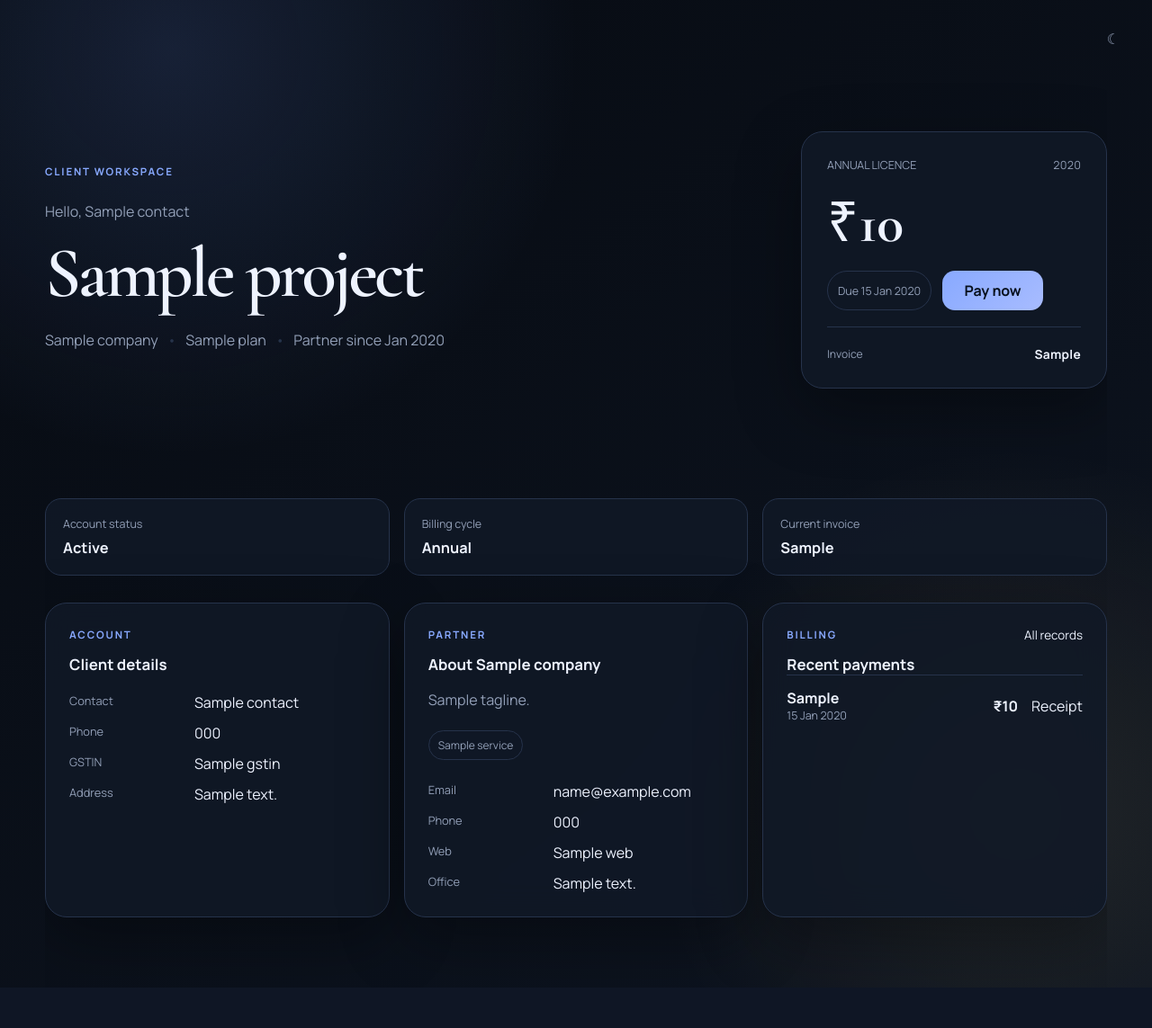
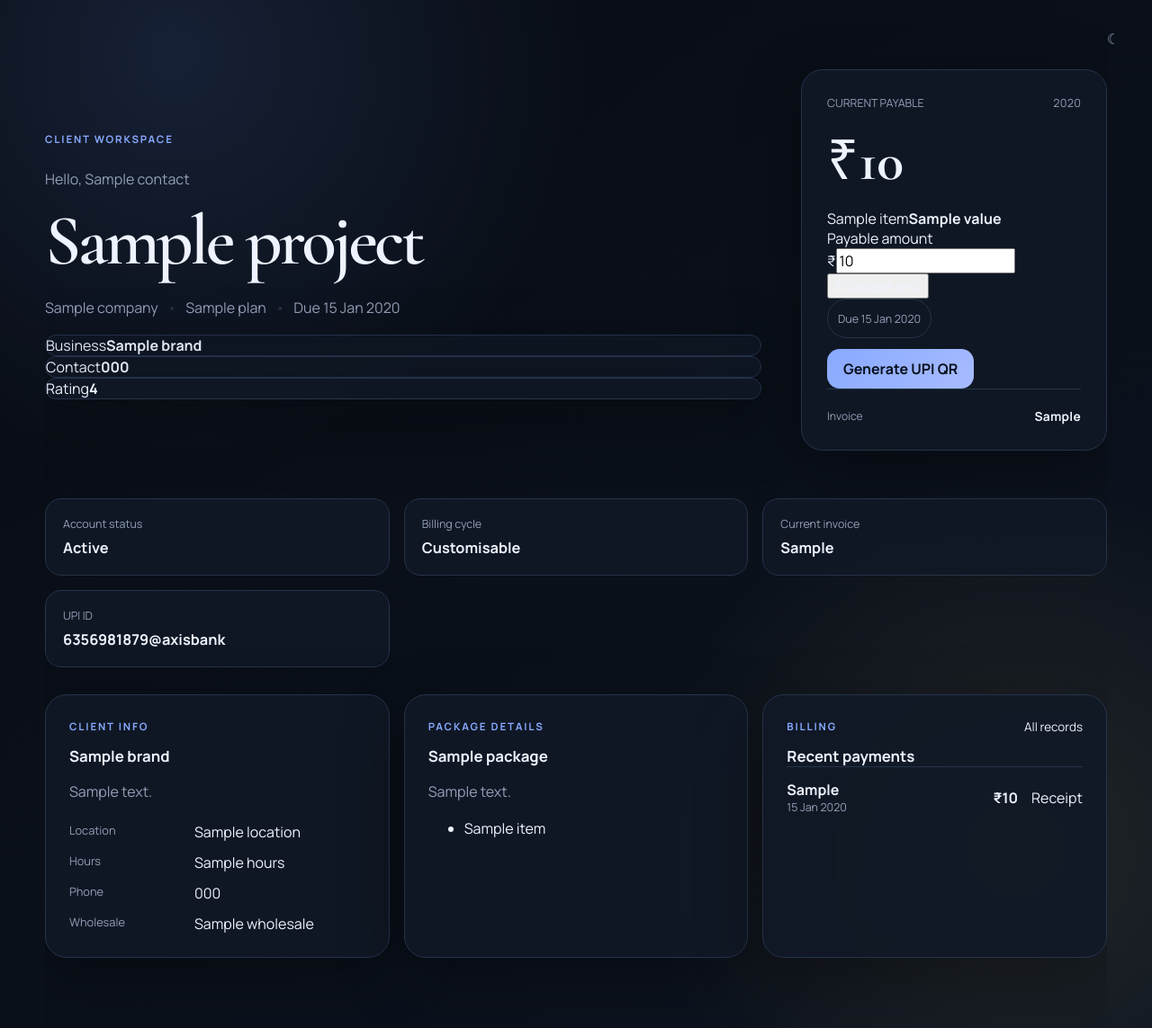
Before and after one commit to gitwork3054/techfinitys_paymentgateway, a Django app: template portal/templates/portal/dashboard.html in a window 1280 px wide. Shown: the whole page at 90% size. Before the commit the page ends 1097 px from the top, so only its background shows below. Run offline with Django 5.2, Linux system fonts and the light colour scheme; tables that the repository leaves empty hold one stand-in row (values such as "Sample post"); the template is opened without the code that fills it: values that come from a table or form of the project are taken from there, most other values are stand-ins (such as "Sample title", 1, 10 or a date in 2020); some libraries are stand-ins or nearby versions.

Commit message:
Redesign dashboard for Ashapura with custom UPI payment amount

```diff
--- a/portal/templates/portal/dashboard.html
+++ b/portal/templates/portal/dashboard.html
@@ -1,104 +1,109 @@
 {% extends "portal/base.html" %}{% block content %}
-<section class="hero">
+<section class="hero hero-refined">
   <div class="hero-copy reveal">
     <p class="eyebrow">Client workspace</p>
     <p class="mut greeting">Hello, {{ c.contact }}</p>
     <h1>{{ c.project }}</h1>
-    <p class="mut hero-meta">{{ c.company }} <span>•</span> {{ c.plan }} <span>•</span> Partner since {{ c.since|date:"M Y" }}</p>
+    <p class="mut hero-meta">{{ c.company }} <span>•</span> {{ c.plan }} <span>•</span> Due {{ c.due_date|date:"d M Y" }}</p>
+    <div class="hero-inline-cards">
+      <div class="mini-info glass soft"><span>Business</span><strong>{{ brand.name }}</strong></div>
+      <div class="mini-info glass soft"><span>Contact</span><strong>{{ brand.phone }}</strong></div>
+      <div class="mini-info glass soft"><span>Rating</span><strong>{{ brand.rating }}</strong></div>
+    </div>
   </div>
   <div class="due glass reveal" data-tilt>
-    <div class="card-kicker"><span>Annual licence</span><span>{{ p.year }}</span></div>
-    <div class="amt">₹<b data-count="{{ p.amount|floatformat:0 }}">{{ p.amount|floatformat:0 }}</b></div>
-    <div class="due-actions">
+    <div class="card-kicker"><span>Current payable</span><span>{{ p.year }}</span></div>
+    <div class="amt">₹<b id="amountDisplay" data-count="{{ selected_amount }}">{{ selected_amount }}</b></div>
+    <div class="math-mini">
+      {% for item in package.proposal_math %}
+        <div class="math-row {% if item.highlight %}strong{% endif %}"><span>{{ item.label }}</span><b>{{ item.value }}</b></div>
+      {% endfor %}
+    </div>
     {% if p.status == "paid" %}
-      <div class="badge ok">Payment completed · {{ p.paid_at|date:"d M Y" }}</div>
-      <a class="btn due-primary" href="{% url 'slip' p.pk %}">View payment slip</a>
+      <div class="due-actions"><div class="badge ok">Payment completed · {{ p.paid_at|date:"d M Y" }}</div><a class="btn due-primary" href="{% url 'slip' p.pk %}">View payment slip</a></div>
     {% else %}
-      <div class="badge">Due {{ c.due_date|date:"d M Y" }}</div>
-      <button class="btn pulse due-primary" id="payNow" data-id="{{ p.pk }}">Pay now</button>
+      <div class="payable-box">
+        <label for="payableAmount">Payable amount</label>
+        <div class="amount-input-wrap"><span>₹</span><input id="payableAmount" type="number" min="1" step="1" value="{{ selected_amount }}"></div>
+        <div class="quick-amounts">{% for amt in quick_amounts %}<button type="button" class="quick-pill" data-amount="{{ amt }}">₹{{ amt }}</button>{% endfor %}</div>
+      </div>
+      <div class="due-actions"><div class="badge">Due {{ c.due_date|date:"d M Y" }}</div><button class="btn pulse due-primary" id="payNow" data-id="{{ p.pk }}">Generate UPI QR</button></div>
     {% endif %}
-    </div>
     <div class="invoice-footer"><span>Invoice</span><strong>{{ p.invoice_no }}</strong></div>
   </div>
 </section>
 
-<section class="metrics reveal">
+<section class="metrics reveal metrics-4">
   <article class="metric"><span>Account status</span><strong>Active</strong></article>
-  <article class="metric"><span>Billing cycle</span><strong>Annual</strong></article>
+  <article class="metric"><span>Billing cycle</span><strong>Customisable</strong></article>
   <article class="metric"><span>Current invoice</span><strong>{{ p.invoice_no }}</strong></article>
+  <article class="metric"><span>UPI ID</span><strong>6356981879@axisbank</strong></article>
 </section>
 
-<section class="grid dashboard-grid">
-  <article class="glass reveal"><div class="section-head"><div><p class="eyebrow">Account</p><h3>Client details</h3></div></div><dl><dt>Contact</dt><dd>{{ c.contact }}</dd><dt>Phone</dt><dd>{{ c.phone }}</dd><dt>GSTIN</dt><dd>{{ c.gstin|default:"—" }}</dd><dt>Address</dt><dd>{{ c.address }}</dd></dl></article>
-  <article class="glass reveal"><div class="section-head"><div><p class="eyebrow">Partner</p><h3>About {{ company.name }}</h3></div></div><p class="mut">{{ company.tagline }}.</p><div class="chips">{% for s in company.services %}<span>{{ s }}</span>{% endfor %}</div><dl><dt>Email</dt><dd>{{ company.email }}</dd><dt>Phone</dt><dd>{{ company.phone }}</dd><dt>Web</dt><dd>{{ company.web }}</dd><dt>Office</dt><dd>{{ company.address }}</dd></dl></article>
-  <article class="glass reveal"><div class="section-head"><div><p class="eyebrow">Billing</p><h3>Recent payments</h3></div><a href="{% url 'records' %}">All records</a></div>{% for x in recent %}<div class="row"><span><b>{{ x.invoice_no }}</b><small>{{ x.paid_at|date:"d M Y" }}</small></span><span>₹{{ x.amount|floatformat:0 }}</span><a href="{% url 'slip' x.pk %}">Receipt</a></div>{% empty %}<p class="mut empty-copy">Your completed payments and receipts will appear here automatically.</p>{% endfor %}</article>
+<section class="grid dashboard-grid advanced-grid">
+  <article class="glass reveal">
+    <div class="section-head"><div><p class="eyebrow">Client info</p><h3>{{ brand.name }}</h3></div></div>
+    <p class="mut">{{ brand.about }}</p>
+    <dl>
+      <dt>Location</dt><dd>{{ brand.location }}</dd>
+      <dt>Hours</dt><dd>{{ brand.hours }}</dd>
+      <dt>Phone</dt><dd>{{ brand.phone }}</dd>
+      <dt>Wholesale</dt><dd>{{ brand.wholesale }}</dd>
+    </dl>
+  </article>
+  <article class="glass reveal">
+    <div class="section-head"><div><p class="eyebrow">Package details</p><h3>{{ package.title }}</h3></div></div>
+    <p class="mut">{{ package.summary }}</p>
+    <ul class="feature-list">{% for item in package.includes %}<li>{{ item }}</li>{% endfor %}</ul>
+  </article>
+  <article class="glass reveal">
+    <div class="section-head"><div><p class="eyebrow">Billing</p><h3>Recent payments</h3></div><a href="{% url 'records' %}">All records</a></div>
+    {% for x in recent %}<div class="row"><span><b>{{ x.invoice_no }}</b><small>{{ x.paid_at|date:"d M Y" }}</small></span><span>₹{{ x.amount|floatformat:0 }}</span><a href="{% url 'slip' x.pk %}">Receipt</a></div>{% empty %}<p class="mut empty-copy">Your completed payments and receipts will appear here automatically.</p>{% endfor %}
+  </article>
 </section>
 
 <div id="modal" class="modal" aria-hidden="true"><div class="sheet glass">
   <button class="x" id="closeM" aria-label="Close">×</button>
   <div id="step1">
-    <p class="eyebrow">Secure checkout</p><h2>Pay ₹{{ p.amount|floatformat:0 }}</h2>
-    <p class="mut modal-copy">Choose UPI or debit/credit card. Payment confirmation and receipt generation are automatic after the gateway verifies the transaction.</p>
-    <div class="payment-methods" role="tablist" aria-label="Payment method">
-      <button type="button" class="payment-method active" data-method="upi"><span class="method-icon">◈</span><span><b>UPI & Apps</b><small>Google Pay, PhonePe, Paytm</small></span></button>
-      <button type="button" class="payment-method" data-method="card"><span class="method-icon">▱</span><span><b>Debit / Credit Card</b><small>Visa, Mastercard, RuPay & more</small></span></button>
-    </div>
-    <div id="upiPane" class="method-pane active">
-      <div class="scan" id="scanWrap"><img id="qr" alt="UPI payment QR"><i class="corner tl"></i><i class="corner tr"></i><i class="corner bl"></i><i class="corner br"></i><span class="laser"></span></div>
-      <div class="apps" id="apps"></div>
-      <button class="btn gateway-pay" type="button" id="gatewayUpi">Continue securely with UPI</button>
-    </div>
-    <div id="cardPane" class="method-pane">
-      <div class="card-visual" aria-hidden="true"><div class="card-chip"></div><span>TECHFINITYS SECURE</span><strong>••••&nbsp; ••••&nbsp; ••••&nbsp; 2026</strong><small>Debit / Credit</small></div>
-      <p class="mut card-note">Card details are entered on the payment gateway's secure checkout. Techfinitys never stores your full card number, CVV, or OTP.</p>
-      <button class="btn gateway-pay" type="button" id="gatewayCard">Pay securely by card</button>
-    </div>
-    <div class="verify-state"><span class="status-dot"></span><div><b id="verifyTitle">Ready for payment</b><small id="verifyText">Select a payment method to continue.</small></div></div>
+    <p class="eyebrow">UPI scanner</p><h2>Pay by QR code</h2>
+    <p class="mut modal-copy">Scan this code from any UPI app to complete the payment.</p>
+    <div class="scan" id="scanWrap"><img id="qr" alt="UPI payment QR"><i class="corner tl"></i><i class="corner tr"></i><i class="corner bl"></i><i class="corner br"></i><span class="laser"></span></div>
+    <div class="verify-state"><span class="status-dot"></span><div><b id="verifyTitle">Ready for payment</b><small id="verifyText">Generate the QR and scan it in any UPI app.</small></div></div>
+    <div class="payment-meta"><div><span>UPI ID</span><strong id="upiIdText">6356981879@axisbank</strong></div><div><span>Amount</span><strong id="upiAmountText">₹{{ selected_amount }}</strong></div></div>
   </div>
   <div id="step2" hidden>
     <div class="success-ring"><svg class="tick" viewBox="0 0 52 52"><circle cx="26" cy="26" r="24" fill="none"/><path d="M14 27l8 8 16-17" fill="none"/></svg></div>
     <p class="eyebrow">Payment verified</p><h2>Payment completed</h2>
-    <p class="mut modal-copy">Your annual licence payment has been confirmed. The payment record and receipt were created automatically.</p>
+    <p class="mut modal-copy">Your payment has been confirmed. The payment record and receipt were created automatically.</p>
     <div class="success-actions"><a class="btn" id="receiptLink" href="#">View payment slip</a><button class="ghost btn-ghost" id="donePayment" type="button">Back to dashboard</button></div>
   </div>
 </div></div>
 {% endblock %}
-{% block js %}<script src="https://sdk.cashfree.com/js/v3/cashfree.js"></script><script>
+{% block js %}<script>
 (()=>{
  const $=s=>document.querySelector(s), csrf=document.cookie.match(/csrftoken=([^;]+)/)?.[1], pn=$('#payNow');
  if(!pn) return;
- let poll=null, paymentId=null, activeMethod='upi';
+ let poll=null, paymentId=null;
+ const amountInput=$('#payableAmount'), display=$('#amountDisplay');
+ const formatAmount=v=>new Intl.NumberFormat('en-IN').format(Number(v||0));
+ const syncAmount=()=>{const val=amountInput?.value||0;if(display)display.textContent=formatAmount(val);const upiAmt=$('#upiAmountText');if(upiAmt)upiAmt.textContent='₹'+formatAmount(val);};
+ amountInput?.addEventListener('input',syncAmount);
+ document.querySelectorAll('.quick-pill').forEach(b=>b.addEventListener('click',()=>{amountInput.value=b.dataset.amount;syncAmount();}));
+ syncAmount();
  const stop=()=>{if(poll){clearInterval(poll);poll=null}};
  const setState=(title,text)=>{$('#verifyTitle').textContent=title;$('#verifyText').textContent=text};
- const check=async()=>{if(!paymentId)return;try{const r=await fetch(`/pay/${paymentId}/status/`,{headers:{'X-Requested-With':'XMLHttpRequest'}});const j=await r.json();if(j.status==='paid'){stop();$('#step1').hidden=true;$('#step2').hidden=false;$('#receiptLink').href=j.slip_url;if(window.confetti)window.confetti();}else if(j.status==='failed'){setState('Payment not completed','The last attempt failed or was cancelled. You can try again.');}}catch(e){}};
+ const check=async()=>{if(!paymentId)return;try{const r=await fetch(`/pay/${paymentId}/status/`,{headers:{'X-Requested-With':'XMLHttpRequest'}});const j=await r.json();if(j.status==='paid'){stop();$('#step1').hidden=true;$('#step2').hidden=false;$('#receiptLink').href=j.slip_url;}else if(j.status==='failed'){setState('Payment not completed','The last attempt failed or was cancelled. You can generate a fresh QR and try again.');}}catch(e){}};
  const beginPolling=()=>{stop();check();poll=setInterval(check,2200)};
- const start=async(method)=>{
-   activeMethod=method; setState('Starting secure checkout','Connecting to the payment gateway…');
-   const body=new URLSearchParams({method});
+ const start=async()=>{
+   setState('Generating secure QR','Please wait while your UPI payment request is created…');
+   const body=new URLSearchParams({amount:amountInput?.value||''});
    const r=await fetch("{% url 'pay_start' %}",{method:'POST',headers:{'X-CSRFToken':csrf,'Content-Type':'application/x-www-form-urlencoded'},body});
    const d=await r.json();
-   if(!r.ok){setState('Checkout unavailable',d.error||'Unable to start payment');return}
+   if(!r.ok){setState('Unable to generate QR',d.error||'Unable to start payment');return}
    paymentId=d.id;
-   if(d.gateway==='cashfree' && d.payment_session_id){
-      setState('Waiting for secure payment','Complete the payment in the gateway window. Confirmation will update automatically.');
-      beginPolling();
-      try{const cashfree=Cashfree({mode:d.environment==='production'?'production':'sandbox'});await cashfree.checkout({paymentSessionId:d.payment_session_id,redirectTarget:'_modal'});check();}catch(e){setState('Checkout closed','If payment was completed, verification will update automatically. Otherwise, try again.');check();}
-      return;
-   }
-   if(d.gateway==='direct_upi'){
-      $('#qr').src=d.qr; $('#scanWrap').style.display='block'; $('#apps').innerHTML=Object.entries(d.apps).map(([n,u])=>`<a href="${u}" rel="noopener">${n}<span>↗</span></a>`).join('');
-      setState('UPI opened','Complete the payment in your UPI app. Automatic confirmation requires gateway credentials.');
-      beginPolling();
-   }
+   if(d.qr){$('#qr').src=d.qr;$('#upiIdText').textContent=d.upi_id;$('#upiAmountText').textContent='₹'+formatAmount(d.amount);setState('Scan to pay','Use Google Pay, PhonePe, Paytm, BHIM, or any UPI app to pay this QR.');beginPolling();}
  };
- document.querySelectorAll('[data-method]').forEach(b=>b.addEventListener('click',()=>{
-   activeMethod=b.dataset.method; document.querySelectorAll('[data-method]').forEach(x=>x.classList.toggle('active',x===b));
-   $('#upiPane').classList.toggle('active',activeMethod==='upi');$('#cardPane').classList.toggle('active',activeMethod==='card');
-   setState('Ready for payment',activeMethod==='card'?'Continue to secure debit/credit card checkout.':'Continue with UPI or your preferred payment app.');
- }));
- pn.addEventListener('click',()=>{$('#modal').classList.add('open');$('#modal').setAttribute('aria-hidden','false');setState('Ready for payment','Select UPI or debit/credit card to continue.');});
- $('#gatewayUpi').onclick=()=>start('upi');
- $('#gatewayCard').onclick=()=>start('card');
+ pn.addEventListener('click',()=>{$('#modal').classList.add('open');$('#modal').setAttribute('aria-hidden','false');$('#step1').hidden=false;$('#step2').hidden=true;start();});
  $('#closeM').onclick=()=>{stop();$('#modal').classList.remove('open');$('#modal').setAttribute('aria-hidden','true')};
  $('#donePayment').onclick=()=>location.reload();
 })();
```
